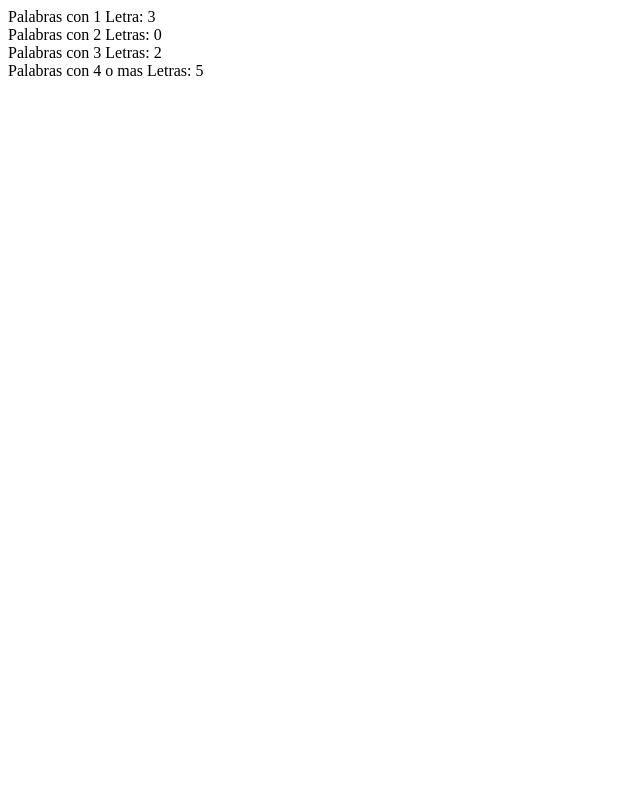
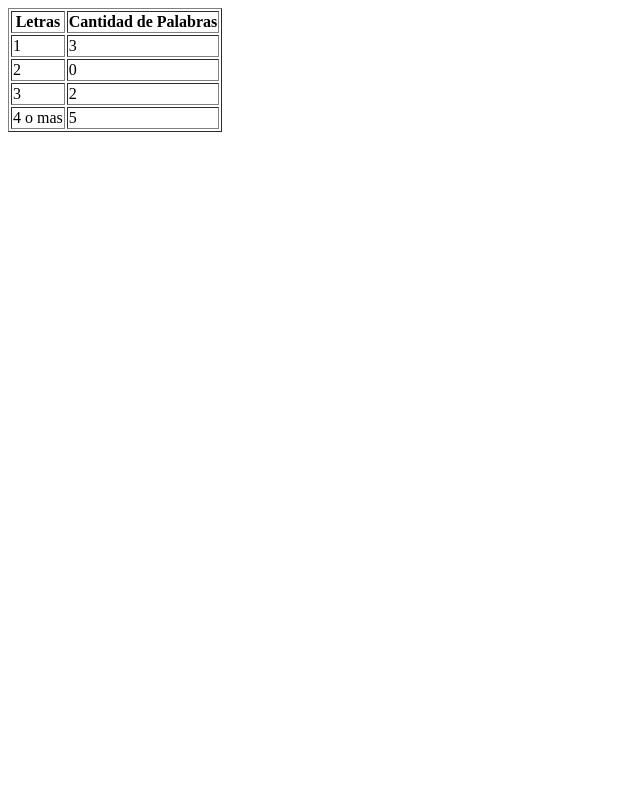
Before and after one commit to GermanMoltoni/clasesProg3, a PHP site: page / in a window 1280 px wide. Shown: the whole page, without its empty margins (0-640 px from the left). Run offline with PHP 8.4, Linux system fonts and the light colour scheme.

Commit message:
Ejercicio 21 Tabla

```diff
--- a/Clase3/Ejercicios/Ejercicio21/index.php
+++ b/Clase3/Ejercicios/Ejercicio21/index.php
@@ -29,10 +29,17 @@
             }
         }
         fclose($archivo);
-        echo "Palabras con 1 Letra: ".$cantidadLetras[0]."<br>";
-        echo "Palabras con 2 Letras: ".$cantidadLetras[1]."<br>";
-        echo "Palabras con 3 Letras: ".$cantidadLetras[2]."<br>";
-        echo "Palabras con 4 o mas Letras: ".$cantidadLetras[3]."<br>";
+        echo "<table border='1'>
+              <th>Letras</th>
+              <th>Cantidad de Palabras</th>";
+
+
+
+        echo "<tr><td>1 </td><td>".$cantidadLetras[0]."</td></tr>";
+        echo "<tr><td>2 </td><td>".$cantidadLetras[1]."</td></tr>";
+        echo "<tr><td>3 </td><td>".$cantidadLetras[2]."</td></tr>";
+        echo "<tr><td>4 o mas </td><td>".$cantidadLetras[3]."</td></tr>";
+        echo"</table>";
     }
 
 
```
